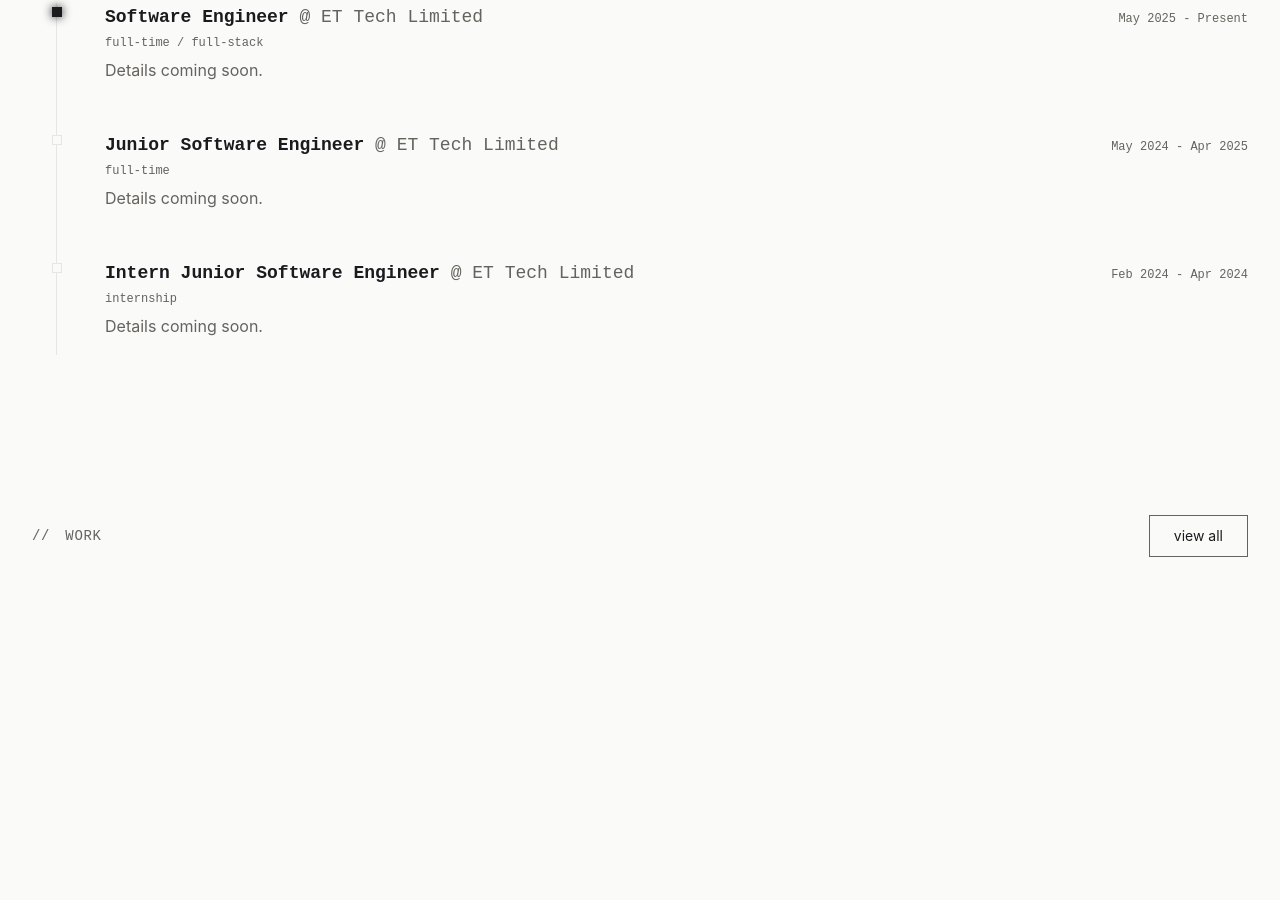
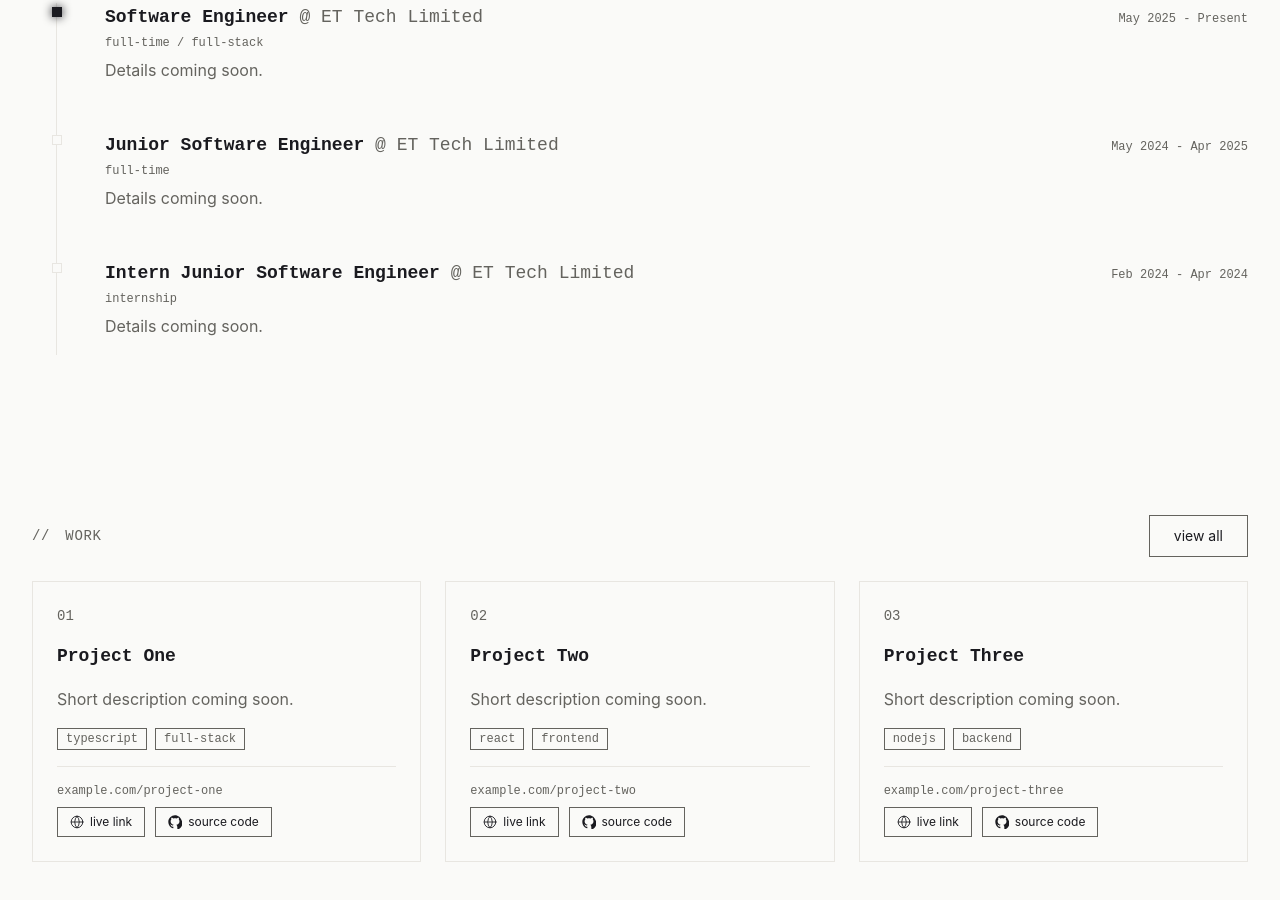
Before and after one commit to mehedi-codes/mehedi-codes.github.io, an Astro site: page / in a window 1280 px wide. Shown: the part 1049-1949 px from the top of the page. Before the commit the page ends 1710 px from the top, so only its background shows below. Built offline with nearby package versions, Linux system fonts and the light colour scheme; Astro itself is replaced by a stand-in of ours.

Commit message:
feat(work): reusable work cards in 3-up grid

```diff
--- a/src/components/Work.astro
+++ b/src/components/Work.astro
@@ -1,5 +1,7 @@
 ---
 import Container from "./Container.astro";
+import WorkCard from "./WorkCard.astro";
+import { projects } from "@/data/projects";
 import { locale } from "@/i18n/locale";
 ---
 
@@ -12,4 +14,13 @@ import { locale } from "@/i18n/locale";
 		<span data-lang="en">{locale.en["work.view-all"]}</span>
 		<span data-lang="bn" lang="bn">{locale.bn["work.view-all"]}</span>
 	</a>
+	<div
+		class="grid grid-cols-1 sm:grid-cols-2 lg:grid-cols-3 gap-4 sm:gap-6"
+	>
+		{
+			projects.map((project, index) => (
+				<WorkCard index={index + 1} entry={project} />
+			))
+		}
+	</div>
 </Container>
--- /dev/null
+++ b/src/components/WorkCard.astro
@@ -0,0 +1,86 @@
+---
+import type { ProjectEntry } from "@/data/projects";
+import { locale } from "@/i18n/locale";
+
+type Props = { index: number; entry: ProjectEntry };
+
+const { index, entry } = Astro.props;
+const number = String(index).padStart(2, "0");
+---
+
+<article
+	class="flex flex-col gap-4 border border-subtle hover:border-muted transition-colors p-6"
+>
+	<span class="font-heading text-sm text-muted">{number}</span>
+	<h3 class="font-heading font-bold text-lg text-ink">
+		<span data-lang="en">{entry.title.en}</span>
+		<span data-lang="bn" lang="bn">{entry.title.bn}</span>
+	</h3>
+	<p class="text-sm sm:text-base leading-relaxed text-muted">
+		<span data-lang="en">{entry.description.en}</span>
+		<span data-lang="bn" lang="bn">{entry.description.bn}</span>
+	</p>
+	<ul class="flex flex-wrap gap-2">
+		{
+			entry.tags.map((tag) => (
+				<li
+					class="border border-muted px-2 py-0.5 font-heading text-xs text-muted lowercase"
+				>
+					<span data-lang="en">{tag.en}</span>
+					<span data-lang="bn" lang="bn">{tag.bn}</span>
+				</li>
+			))
+		}
+	</ul>
+	<hr class="mt-auto border-subtle" />
+	<footer class="flex flex-wrap items-center justify-between gap-x-4 gap-y-2">
+		<span class="font-heading text-xs text-muted truncate min-w-0"
+			>{entry.url}</span
+		>
+		<div class="flex flex-wrap gap-2.5">
+			<a
+				href={entry.live}
+				target="_blank"
+				rel="noopener"
+				class="flex items-center gap-1.5 border border-muted px-3 py-1.5 text-xs transition-colors duration-200 ease-linear hover:border-ink hover:text-ink focus-visible:outline-2 focus-visible:outline-offset-2 focus-visible:outline-ink"
+			>
+				<svg
+					viewBox="0 0 24 24"
+					fill="none"
+					stroke="currentColor"
+					stroke-width="1.5"
+					stroke-linecap="round"
+					stroke-linejoin="round"
+					class="size-3.5 shrink-0"
+					aria-hidden="true"
+				>
+					<circle cx="12" cy="12" r="10"></circle>
+					<path
+						d="M12 2a14.5 14.5 0 0 0 0 20 14.5 14.5 0 0 0 0-20"
+					></path>
+					<path d="M2 12h20"></path>
+				</svg>
+				<span data-lang="en">{locale.en["work.card.live"]}</span>
+				<span data-lang="bn" lang="bn"
+					>{locale.bn["work.card.live"]}</span
+				>
+			</a>
+			<a
+				href={entry.source}
+				target="_blank"
+				rel="noopener"
+				class="flex items-center gap-1.5 border border-muted px-3 py-1.5 text-xs transition-colors duration-200 ease-linear hover:border-ink hover:text-ink focus-visible:outline-2 focus-visible:outline-offset-2 focus-visible:outline-ink"
+			>
+				<svg viewBox="0 0 24 24" fill="currentColor" class="size-3.5 shrink-0" aria-hidden="true">
+					<path
+						d="M12 .5C5.7.5.5 5.7.5 12c0 5.1 3.3 9.4 7.9 10.9.6.1.8-.2.8-.6v-2.2c-3.2.7-3.9-1.5-3.9-1.5-.5-1.3-1.3-1.7-1.3-1.7-1-.7.1-.7.1-.7 1.1.1 1.7 1.1 1.7 1.1 1 .1 2 .8 2.6 1.2.3-1 .9-1.5 1.5-1.8-2.6-.3-5.4-1.3-5.4-5.8 0-1.3.5-2.3 1.2-3.2-.1-.3-.5-1.5.1-3.1 0 0 1-.3 3.3 1.2 1-.3 2-.4 3-.4s2 .2 3 .4c2.3-1.5 3.3-1.2 3.3-1.2.6 1.6.2 2.8.1 3.1.8.9 1.2 1.9 1.2 3.2 0 4.5-2.8 5.5-5.4 5.8.9.8 1.7 2.3 1.7 4.7v2.9c0 .4.2.7.8.6 4.7-1.5 7.9-5.8 7.9-10.9C23.5 5.7 18.3.5 12 .5Z"
+					></path>
+				</svg>
+				<span data-lang="en">{locale.en["work.card.source"]}</span>
+				<span data-lang="bn" lang="bn"
+					>{locale.bn["work.card.source"]}</span
+				>
+			</a>
+		</div>
+	</footer>
+</article>
--- /dev/null
+++ b/src/data/projects.ts
@@ -0,0 +1,62 @@
+export type ProjectEntry = {
+  title: { en: string; bn: string };
+  description: { en: string; bn: string };
+  tags: { en: string; bn: string }[];
+  url: string;
+  live: string;
+  source: string;
+};
+
+export const projects: ProjectEntry[] = [
+  {
+    title: {
+      en: "Project One",
+      bn: "প্রকল্প এক",
+    },
+    description: {
+      en: "Short description coming soon.",
+      bn: "সংক্ষিপ্ত বিবরণ শীঘ্রই যুক্ত হবে।",
+    },
+    tags: [
+      { en: "typescript", bn: "টাইপস্ক্রিপ্ট" },
+      { en: "full-stack", bn: "ফুল-স্ট্যাক" },
+    ],
+    url: "example.com/project-one",
+    live: "https://example.com/project-one",
+    source: "https://github.com/example/project-one",
+  },
+  {
+    title: {
+      en: "Project Two",
+      bn: "প্রকল্প দুই",
+    },
+    description: {
+      en: "Short description coming soon.",
+      bn: "সংক্ষিপ্ত বিবরণ শীঘ্রই যুক্ত হবে।",
+    },
+    tags: [
+      { en: "react", bn: "রিঅ্যাক্ট" },
+      { en: "frontend", bn: "ফ্রন্ট-এন্ড" },
+    ],
+    url: "example.com/project-two",
+    live: "https://example.com/project-two",
+    source: "https://github.com/example/project-two",
+  },
+  {
+    title: {
+      en: "Project Three",
+      bn: "প্রকল্প তিন",
+    },
+    description: {
+      en: "Short description coming soon.",
+      bn: "সংক্ষিপ্ত বিবরণ শীঘ্রই যুক্ত হবে।",
+    },
+    tags: [
+      { en: "nodejs", bn: "নোডজেএস" },
+      { en: "backend", bn: "ব্যাক-এন্ড" },
+    ],
+    url: "example.com/project-three",
+    live: "https://example.com/project-three",
+    source: "https://github.com/example/project-three",
+  },
+];
--- a/src/i18n/locale.ts
+++ b/src/i18n/locale.ts
@@ -10,6 +10,8 @@ const en = {
   "resume.view": "view resume",
   "work.title": "work",
   "work.view-all": "view all",
+  "work.card.live": "live link",
+  "work.card.source": "source code",
   "lang.label": "বাংলা",
   "theme.dark": "dark",
   "theme.light": "light",
@@ -41,6 +43,8 @@ const bn: Record<TranslationKey, string> = {
   "resume.view": "রিজিউমি দেখুন",
   "work.title": "কাজ",
   "work.view-all": "সব দেখুন",
+  "work.card.live": "লাইভ লিংক",
+  "work.card.source": "সোর্স কোড",
   "lang.label": "English",
   "theme.dark": "কালো",
   "theme.light": "সাদা",
```
